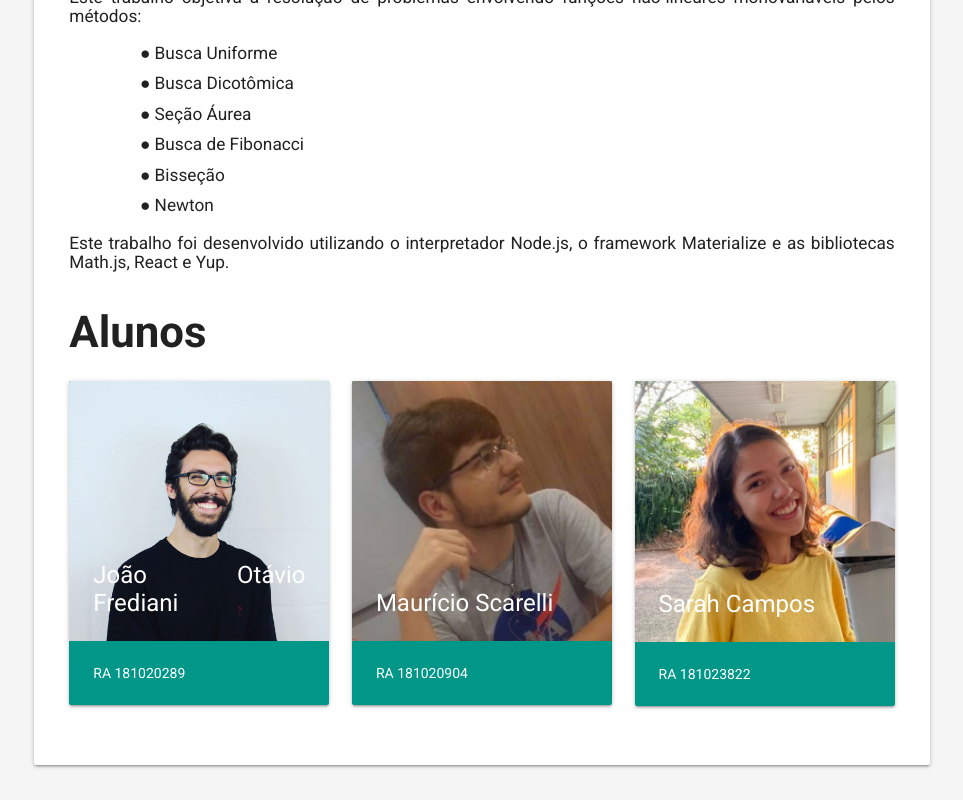
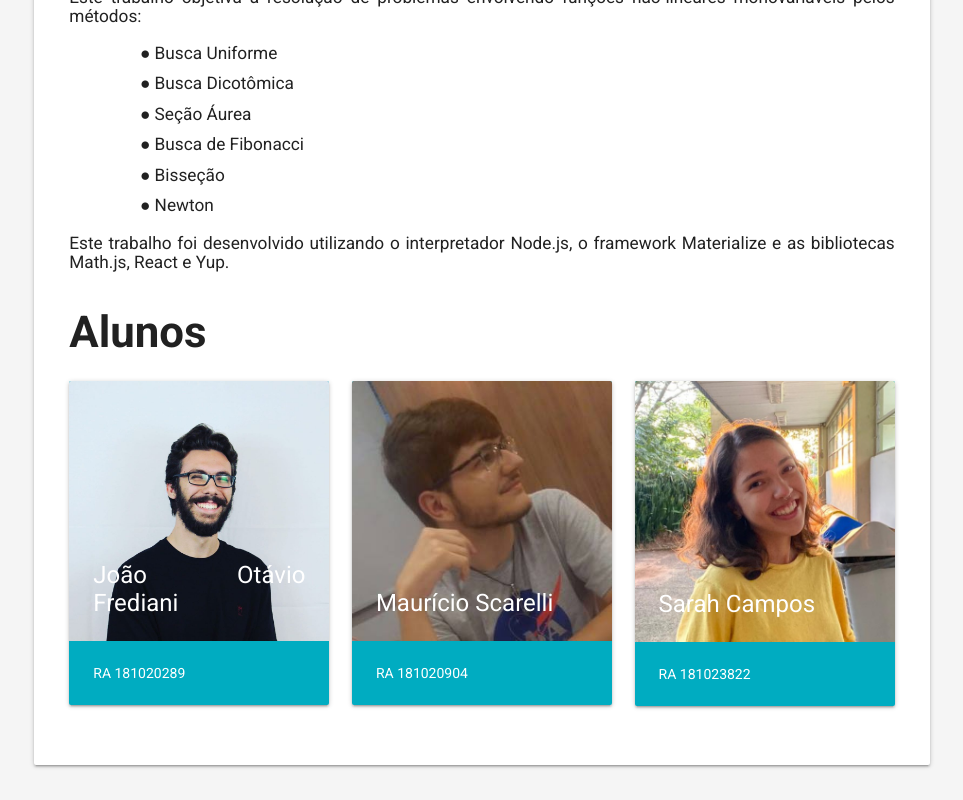
Before and after one commit to sarahfoi/T2PO2, a React (Create React App) app: page / in a window 1280 px wide. Shown: the part 420-1220 px from the top of the page, without its empty margins (158-1121 px from the left). Built offline with nearby package versions, Linux system fonts and the light colour scheme.

Commit message:
Mudei a corzinha dos cards da home

```diff
--- a/src/pages/Home/index.js
+++ b/src/pages/Home/index.js
@@ -38,17 +38,17 @@ export default function Home(){
                                 <h3 style={{fontWeight:"bold"}}>Alunos</h3>
                             </Col>
                             <Col s={4} m={4} l={4}>
-                                <Card header={<CardTitle image={require ('../../assets/joão.jpg')}>João Otávio Frediani</CardTitle>} className="teal white-text">
+                                <Card header={<CardTitle image={require ('../../assets/joão.jpg')}>João Otávio Frediani</CardTitle>} className="cyan darken-1 white-text">
                                     <p>RA 181020289</p>
                                 </Card>
                             </Col>
                             <Col s={4} m={4} l={4}>
-                                <Card header={<CardTitle image={require ('../../assets/mauricio.jpg')}>Maurício Scarelli</CardTitle>} className="teal white-text">
+                                <Card header={<CardTitle image={require ('../../assets/mauricio.jpg')}>Maurício Scarelli</CardTitle>} className="cyan darken-1 white-text">
                                     <p>RA 181020904</p>
                                 </Card>
                             </Col>
                             <Col s={4} m={4} l={4}>
-                                <Card header={<CardTitle image={require ('../../assets/sarah.jpg')}>Sarah Campos</CardTitle>} className="teal white-text">
+                                <Card header={<CardTitle image={require ('../../assets/sarah.jpg')}>Sarah Campos</CardTitle>} className="cyan darken-1 white-text">
                                     <p>RA 181023822</p>
                                 </Card>
                             </Col>
```
